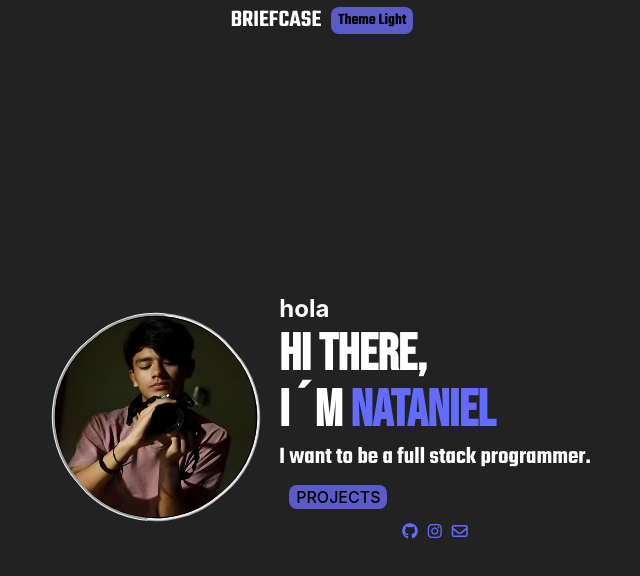
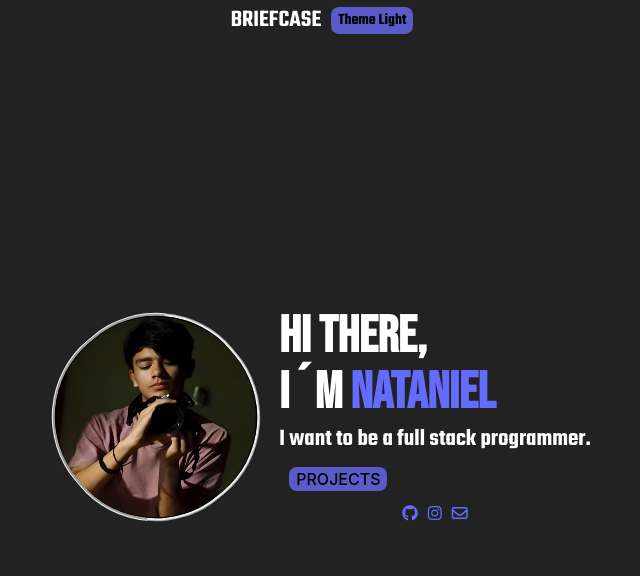
Before and after one commit to Nataniel44/Portafolio, a React (Vite) app in the folder portafolio-react/: page / in a window 1280 px wide. Shown: the top 576 px of the page, without its empty margins (318-958 px from the left). Built offline with nearby package versions, Linux system fonts and the light colour scheme.

Commit message:
ajustes8

```diff
--- a/portafolio-react/src/App.jsx
+++ b/portafolio-react/src/App.jsx
@@ -26,7 +26,6 @@ function App() {
         <section className="present">
           <img src="src/img/to4.png" alt="yo" />
           <div>
-            <h2>hola</h2>
             <h1>
               Hi there, <br />
               i´m <span className="span-name">Nataniel</span>
```
